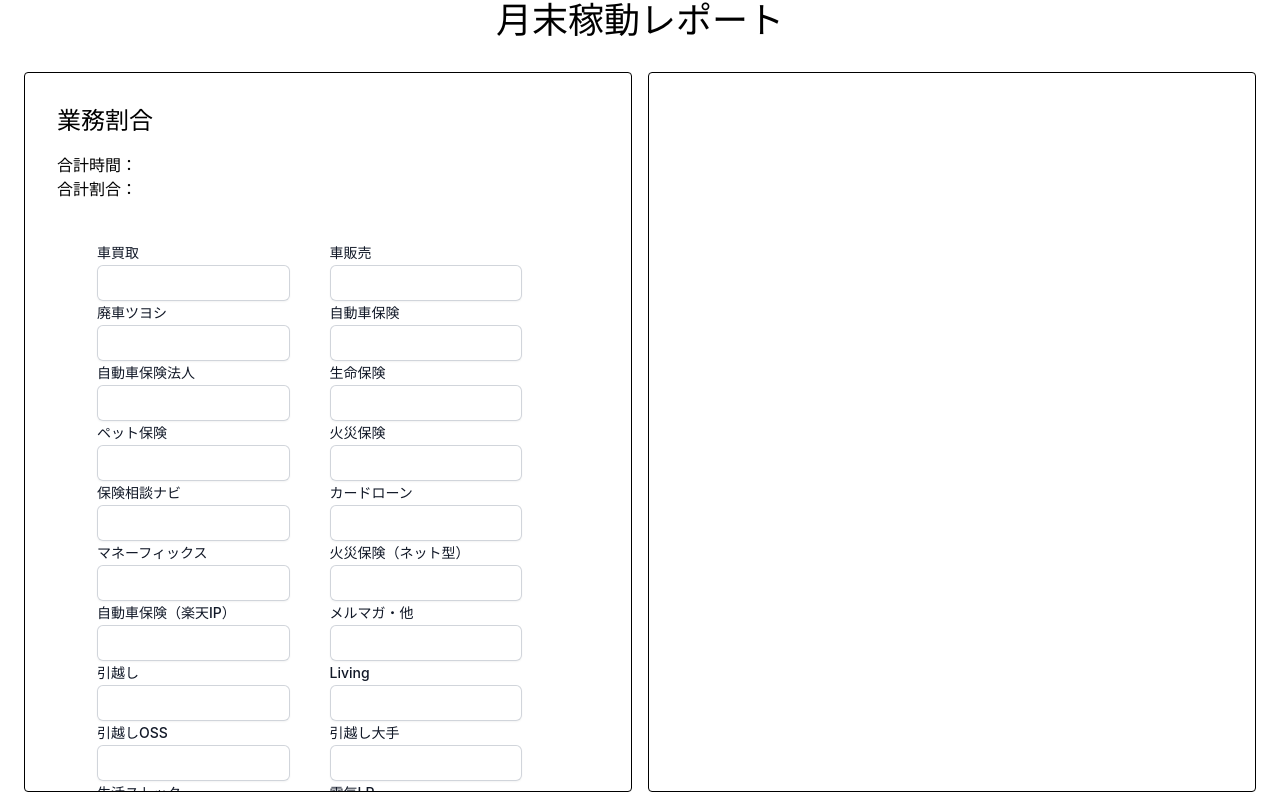
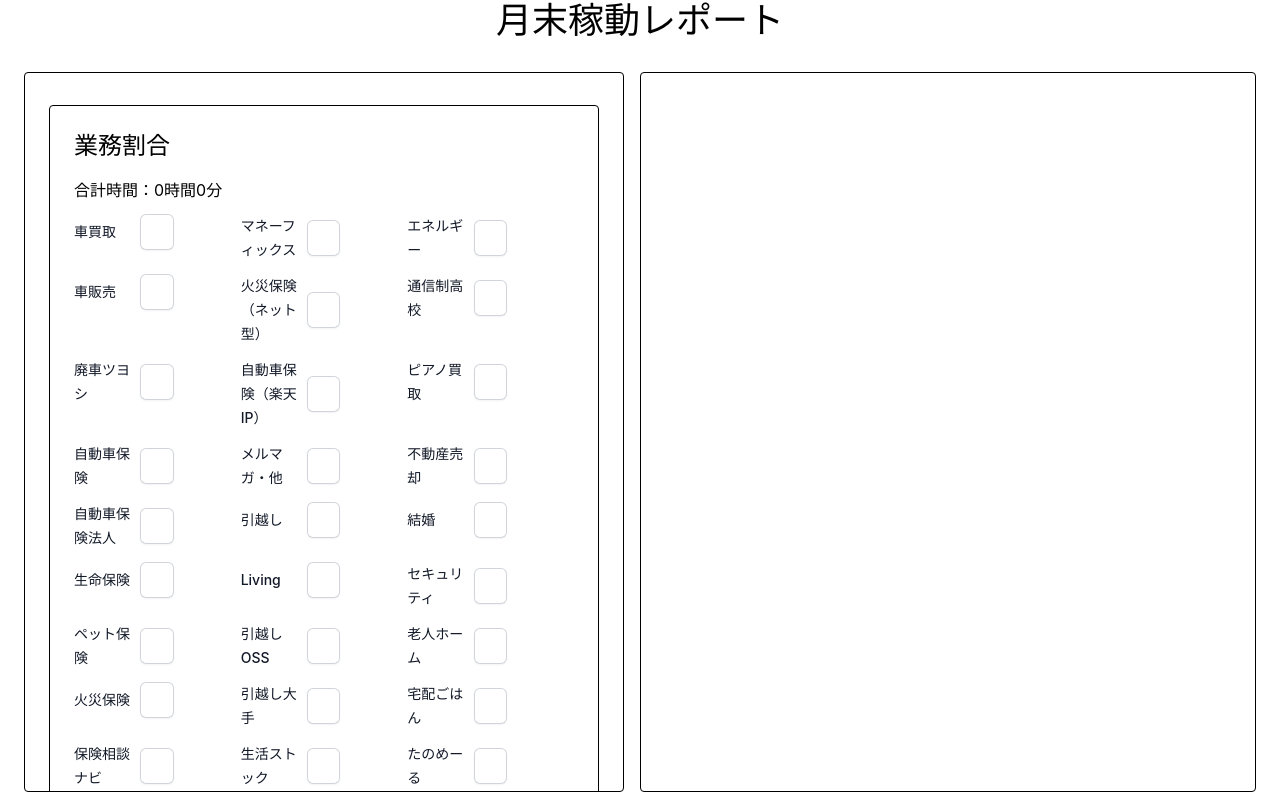
Before and after one commit to ppppppsmash/end-of-month_performance, a React (Create React App) app in the folder client/: page / in a window 1280 px wide. Shown: the top 800 px of the page. Built offline with nearby package versions, Linux system fonts and the light colour scheme.

Commit message:
mod:レイアウト

```diff
--- a/client/src/App.tsx
+++ b/client/src/App.tsx
@@ -9,58 +9,79 @@ const App: FC = (): JSX.Element => {
 
   const [tasksPercentages, setTasksPercentages] = useState([
     { label: '車買取', time: '' },
+    { label: 'マネーフィックス', time: '' },
+    { label: 'エネルギー', time: '' },
     { label: '車販売', time: '' },
+    { label: '火災保険（ネット型）', time: '' },
+    { label: '通信制高校', time: '' },
     { label: '廃車ツヨシ', time: '' },
+    { label: '自動車保険（楽天IP）', time: '' },
+    { label: 'ピアノ買取', time: '' },
     { label: '自動車保険', time: '' },
+    { label: 'メルマガ・他', time: '' },
+    { label: '不動産売却', time: '' },
     { label: '自動車保険法人', time: '' },
+    { label: '引越し', time: '' },
+    { label: '結婚', time: '' },
     { label: '生命保険', time: '' },
+    { label: 'Living', time: '' },
+    { label: 'セキュリティ', time: '' },
     { label: 'ペット保険', time: '' },
+    { label: '引越しOSS', time: '' },
+    { label: '老人ホーム', time: '' },
     { label: '火災保険', time: '' },
+    { label: '引越し大手', time: '' },
+    { label: '宅配ごはん', time: '' },
     { label: '保険相談ナビ', time: '' },
+    { label: '生活ストック', time: '' },
+    { label: 'たのめーる', time: '' },
     { label: 'カードローン', time: '' },
-    { label: 'マネーフィックス', time: '' },
-    { label: '火災保険（ネット型）', time: '' },
-    { label: '自動車保険（楽天IP）', time: '' },
-    { label: 'メルマガ・他', time: '' },
-    { label: '引越し', time: '' },
-    { label: 'Living', time: '' },
-    { label: '引越しOSS', time: '' },
-    { label: '引越し大手', time: '' },
-    { label: '生活ストック', time: '' },
     { label: '電気LP', time: '' },
-    { label: 'エネルギー', time: '' },
-    { label: '通信制高校', time: '' },
-    { label: 'ピアノ買取', time: '' },
-    { label: '不動産売却', time: '' },
-    { label: '結婚', time: '' },
-    { label: 'セキュリティ', time: '' },
-    { label: '老人ホーム', time: '' },
-    { label: '宅配ごはん', time: '' },
-    { label: 'たのめーる', time: '' },
     { label: '補聴器', time: '' },
     { label: '全社共通', time: '' },
   ]);
+
+  const [totalTime, setTotalTime] = useState<number>(0);
   const COLORS = ['#0088FE', '#00C49F', '#FFBB28', '#FF8042'];
 
-  const data = tasksPercentages.map((task, index) => ({
+  const datas = tasksPercentages.map((task, index) => ({
     name: task.label,
-    value: Number(task.time),
+    value: parseFloat(task.time),
     color: COLORS[index % COLORS.length],
   }));
+
+  const dataTest = ()  => {
+    datas.map((data) => {
+      if(!data.value) {
+        data.name = ''
+      }
+      return data
+    })
+  }
 
 
   console.log(tasksPercentages)
 
+  const testData: {label: string, time: string}[] = [];
+
   const handlePercentageChange = (event: React.ChangeEvent<HTMLInputElement>, index: number) => {
     const newTime = event.target.value;
-    setTasksPercentages((prevTasks) =>
-      prevTasks.map((task, i) => {
-        if (i === index) {
-          return { ...task, time: newTime };
-        }
-        return task;
-      })
-    );
+
+    const newTask = { label: tasksPercentages[index].label, time: newTime }
+    const newTasks = [...tasksPercentages];
+    newTasks[index].time += newTask.time;
+    //newTasks[index].time = newTime;
+    // setTasksPercentages((prevTasks) =>
+    //   prevTasks.map((task, i) => {
+    //     if (i === index) {
+    //       return { ...task, time: newTime };
+    //     }
+    //     return task;
+    //   })
+    // );
+    setTasksPercentages(newTasks);
+    console.log(newTasks)
+    setTotalTime(newTasks.reduce((sum, task) => sum + Number(task.time), 0));
   };
 
   const [tasksTimes, setTasksTimes] = useState([
@@ -77,33 +98,38 @@ const App: FC = (): JSX.Element => {
     { label: 'メルマガ 保険', time: '' },
     { label: '損害保険見直し本舗', time: '' },
     { label: '保険その他作業', time: '' },
-  ])
+  ]);
+
+  const formatTime = (time: number): string => {
+    const hours = Math.floor(time);
+    const minutes = Math.round((time - hours) * 60);
+    return `${hours}時間${minutes}分`;
+  };
 
   return (
     <div>
       <Title title={title} />
       <div className="flex flex-wrap w-full space-x-4 items:center mt-8 px-6">
-        <div className="flex-1 w-5/12 border border-solid rounded border-black p-8 overflow-x-none h-[90vh] overflow-y-scroll">
-          <div className="mb-12">
+        <div className="flex-1 w-5/12 border border-solid rounded border-black px-6 py-8 overflow-x-none h-[90vh] overflow-y-scroll">
+          <div className="mb-12 border border-solid border-black rounded p-6">
             <div className="mb-4"><h2 className="text-2xl">業務割合</h2></div>
             <div>
-              <p>合計時間：</p>
-              <p>合計割合：</p>
+              <p>合計時間：{formatTime(totalTime)}</p>
             </div>
-              <div className='flex flex-wrap m-10 gap-x-10'>
-              {tasksPercentages.map((task, index) => (
-                <Input key={index} label={task.label} time={task.time} onChange={(e: any) => handlePercentageChange(e, index)} />
-              ))}
-              </div>
+            <div className='flex flex-wrap'>
+            {tasksPercentages.map((task, index) => (
+              <Input key={index} label={task.label} time={task.time} onChange={(e: any) => handlePercentageChange(e, index)} />
+            ))}
+            </div>
           </div>
-          <div>
+          <div className="mb-12 border border-solid border-black rounded p-6">
             <div className="mb-4"><h2 className="text-2xl">工数</h2></div>
             <div>
             <p>合計時間：</p>
             </div>
-            <div className='flex flex-wrap m-10 gap-x-10'>
+            <div className='flex flex-wrap'>
               {tasksTimes.map((task, index) => (
-                <Input key={index} label={task.label} time={task.time} onChange={(e: any) => handlePercentageChange(e, index)} />
+                <Input key={index} label={task.label} time={task.time} onChange={(e: any) => {}} />
               ))}
             </div>
           </div>
@@ -111,20 +137,29 @@ const App: FC = (): JSX.Element => {
         <div className="flex-1 w-5/12 border border-solid rounded border-black p-8">
           <div className="w-full mx-auto mt-20">
             <PieChart width={700} height={400}>
+              { datas.map((data, index) => {
+                if(isNaN(data.value)) {
+                  console.log(data)
+                  //datas.splice(index, 1);
+                }
+              }) &&
               <Pie
-                data={data}
+                data={datas}
                 dataKey="value"
                 nameKey="name"
                 cx="50%"
                 cy="50%"
                 outerRadius={80}
                 fill="#8884d8"
-                label={({ name, value }) => `${name}：${(((value) * 100).toFixed(1))}%`}
+                label={({ name, value }) =>
+                  `${name}：${(((value / totalTime) * 100).toFixed(1))}%`
+                }
               >
-                {data.map((entry, index) => (
+                {datas.map((entry, index) => (
                   <Cell key={`cell-${index}`} fill={entry.color} />
                 ))}
               </Pie>
+              }
             </PieChart>
           </div>
         </div>
--- a/client/src/components/Input.tsx
+++ b/client/src/components/Input.tsx
@@ -8,14 +8,23 @@ interface Props {
 
 const Input: FC<Props> = ({label, time, onChange}): JSX.Element => {
     return (
-        <div className="relative gap-x-3 w-5/12">
+        <div className="relative gap-x-3 w-4/12">
             <>
-            <div>
-                <div className="text-sm leading-6">
+            <div className="flex mt-3 items-center">
+                <div className="text-sm leading-6 w-36">
                     <label className="font-medium text-gray-900">{label}</label>
                 </div>
                 <div>
-                    <input onChange={(e) => onChange(e)} className="block w-full rounded-md border-0 py-1.5 text-gray-900 shadow-sm ring-1 ring-inset ring-gray-300 placeholder:text-gray-400 focus:ring-2 focus:ring-inset focus:ring-indigo-600 sm:text-sm sm:leading-6" type="text" value={time} />
+                    <input
+                        type="text"
+                        className="block w-4/12 rounded-md border-0 py-1.5
+                        text-gray-900 shadow-sm ring-1 ring-inset ring-gray-300
+                         placeholder:text-gray-400 focus:ring-2
+                         focus:ring-inset focus:ring-indigo-600
+                         sm:text-sm sm:leading-6"
+                         value={time}
+                         onChange={(e) => onChange(e)}
+                    />
                 </div>
             </div>
             </>
```
